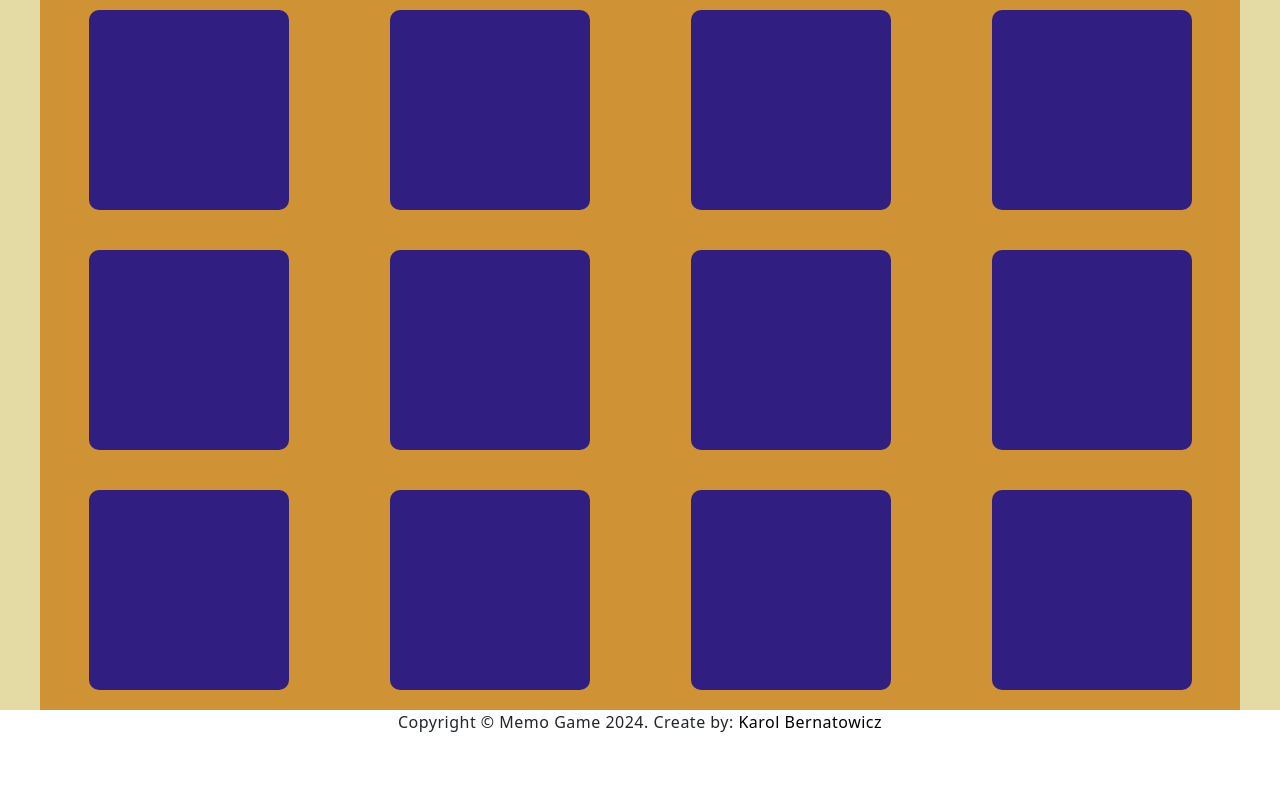
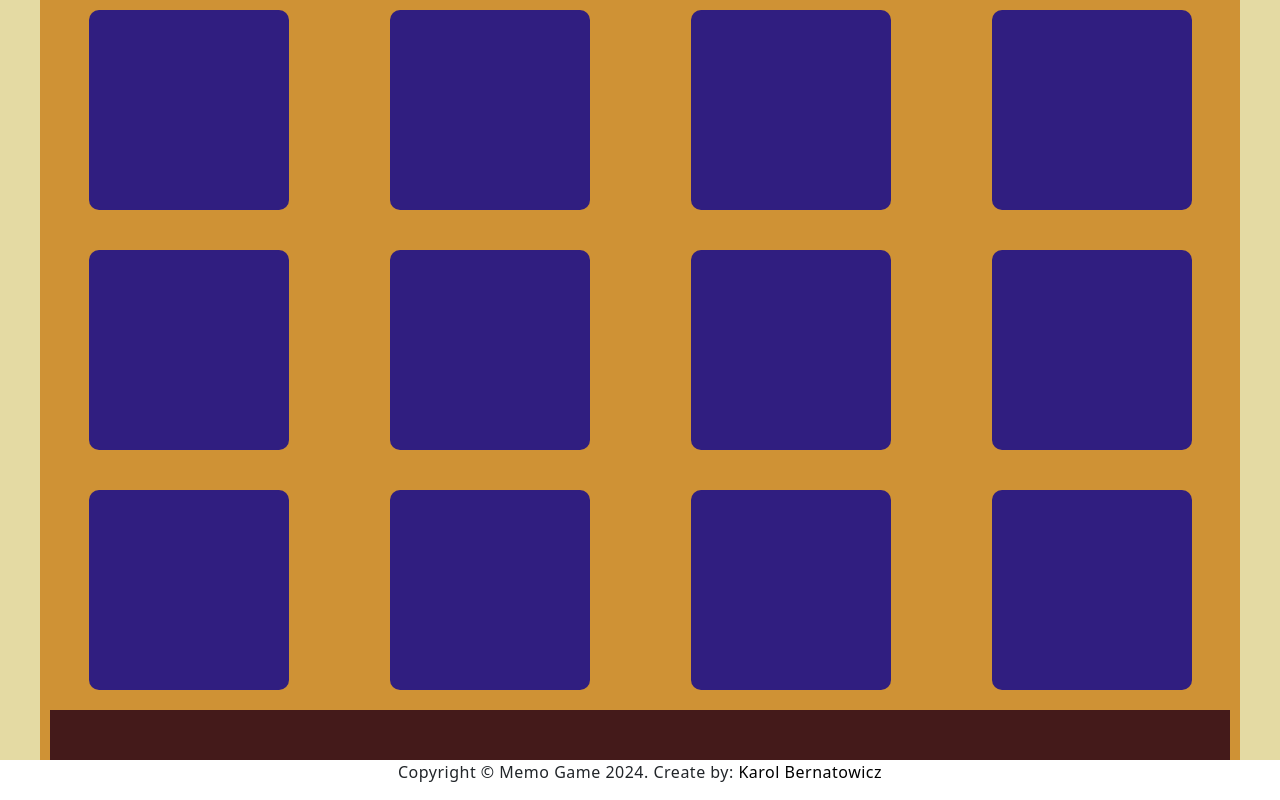
Before and after one commit to karollion/Game-Memo, a React (Create React App) app in the folder client/: page /game in a window 1280 px wide. Shown: the part 304-1104 px from the top of the page. Before the commit the page ends 1054 px from the top, so only its background shows below. Built offline with nearby package versions, Linux system fonts and the light colour scheme.

Commit message:
Add progressBar

```diff
--- a/client/src/components/features/Board/Board.tsx
+++ b/client/src/components/features/Board/Board.tsx
@@ -1,10 +1,13 @@
 import styles from './Board.module.scss';
 import React, { useEffect, useState } from 'react';
-import GameCard from '../GameCard/GameCard';
 import { useSelector } from 'react-redux';
 import { editCard, selectAllCards, shuffleCards } from '../../../redux/cardsRedux';
 import { Card } from '../../../redux/cardsRedux';
 import { useDispatch } from 'react-redux';
+
+// import components
+import GameCard from '../GameCard/GameCard';
+import ProgressBar from '../ProgressBar/ProgressBar';
 
 interface BoardProps {
     children?: any;
@@ -84,6 +87,7 @@ const Board: React.FC<BoardProps> = ({ finishGame, children }) : JSX.Element =>
           ))}
         </div>
       ))}
+      <ProgressBar quantityCards={cards.length} guessedCards={guessedCards.length} />
   </div>
   );
 }
--- /dev/null
+++ b/client/src/components/features/ProgressBar/ProgressBar.module.scss
@@ -0,0 +1,11 @@
+
+.root {
+  background: #441a1a;
+  width: 100%;
+  height: 50px;
+
+  .bar {
+    background: #2aaa26;
+    height: 100%;
+  }
+}
--- /dev/null
+++ b/client/src/components/features/ProgressBar/ProgressBar.tsx
@@ -0,0 +1,20 @@
+import styles from './ProgressBar.module.scss';
+import React, {  } from 'react';
+
+interface ProgressBarProps {
+  quantityCards: number;
+  guessedCards: number;
+}
+
+const ProgressBar: React.FC<ProgressBarProps> = ({ quantityCards, guessedCards }) : JSX.Element => {
+
+  const progress: number = Math.floor((guessedCards * 100)/quantityCards)
+
+  return (
+    <div className={styles.root} >
+      <div className={styles.bar} style={{width: progress + `%`}}></div>
+    </div>
+  );
+}
+
+export default ProgressBar;
```
